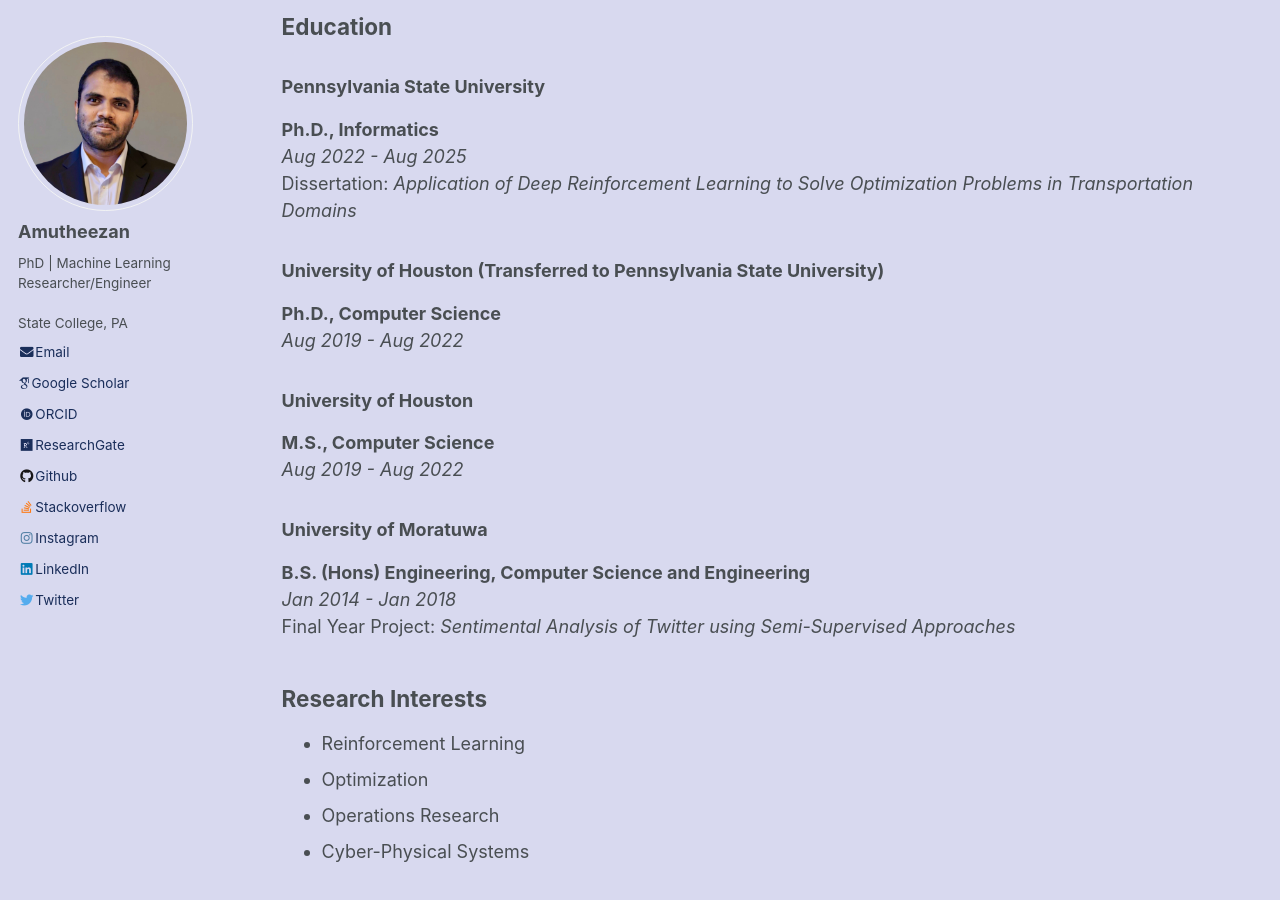
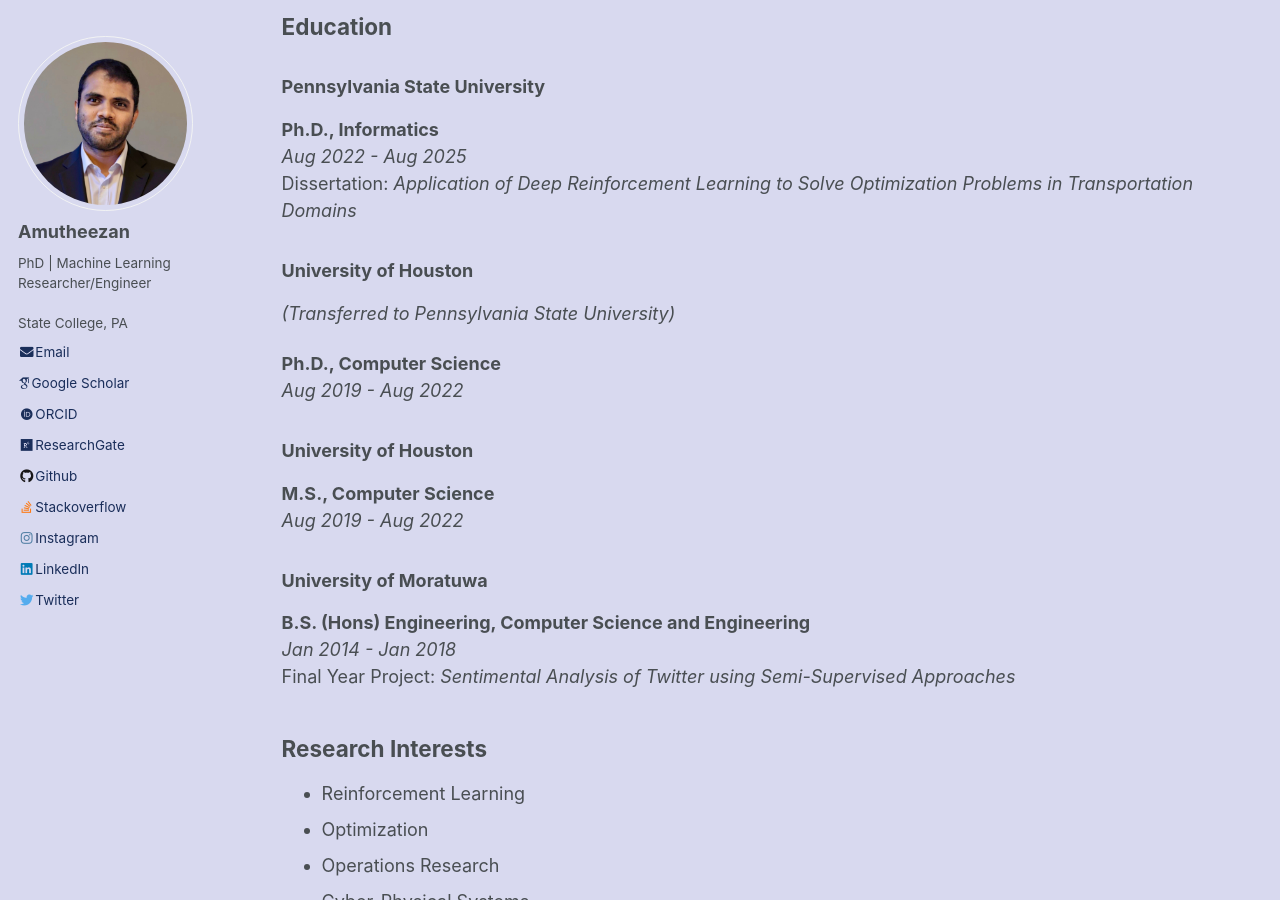
Before and after one commit to Amutheezan/amutheezan.github.io, a Jekyll site: the page built from _pages/cv.md, in a window 1280 px wide and 900 px high, scrolled down 342 px. Built offline with Jekyll 4.4.1, drawn with Linux system fonts in a browser that asks for light colours; some web fonts are replaced.

```diff
--- a/_pages/cv.md
+++ b/_pages/cv.md
@@ -20,7 +20,9 @@ redirect_from:
 *Aug 2022 - Aug 2025*
 Dissertation: *Application of Deep Reinforcement Learning to Solve Optimization Problems in Transportation Domains*
 
-### University of Houston (Transferred to Pennsylvania State University)
+### University of Houston
+*(Transferred to Pennsylvania State University)*
+
 **Ph.D., Computer Science**
 *Aug 2019 - Aug 2022*
 
```
